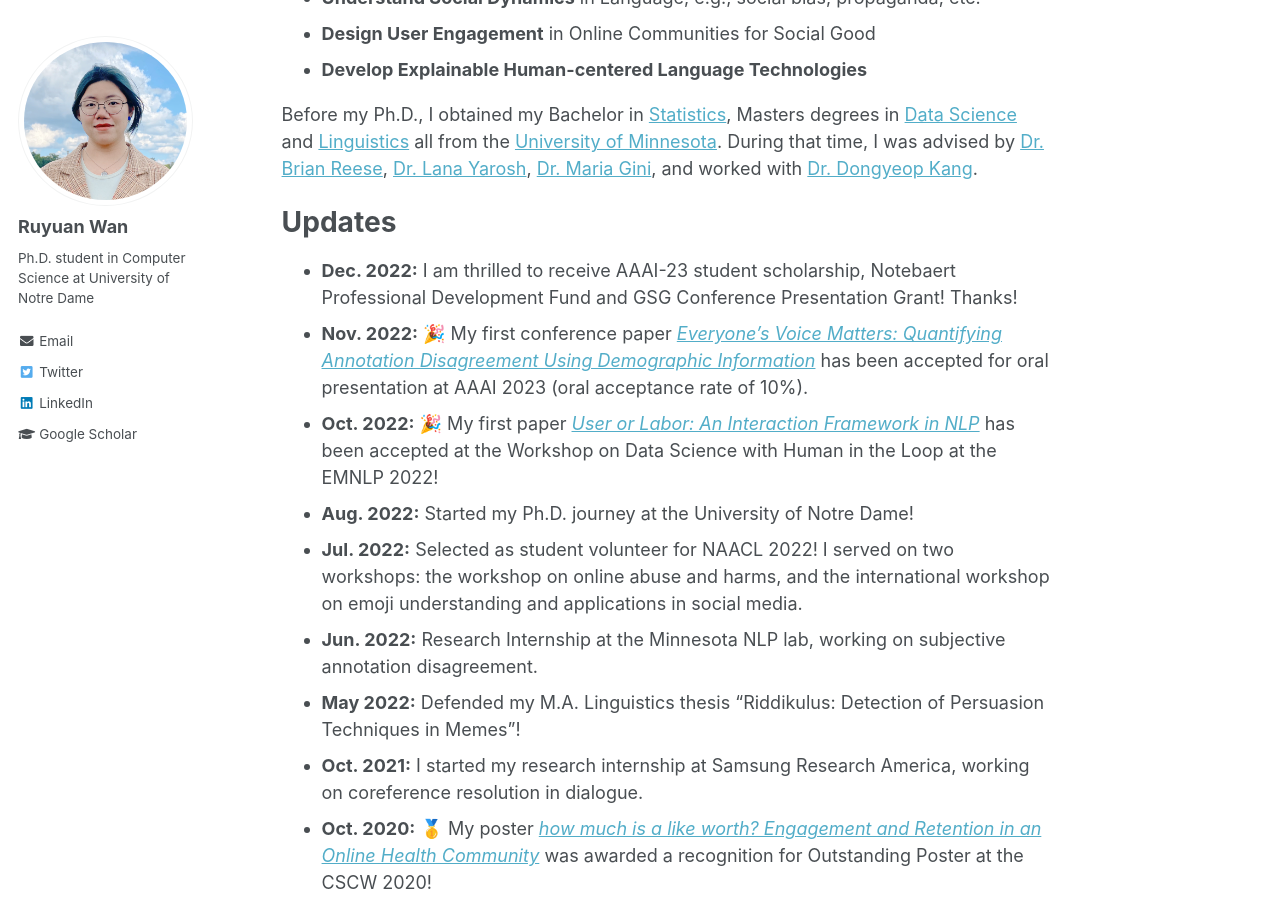
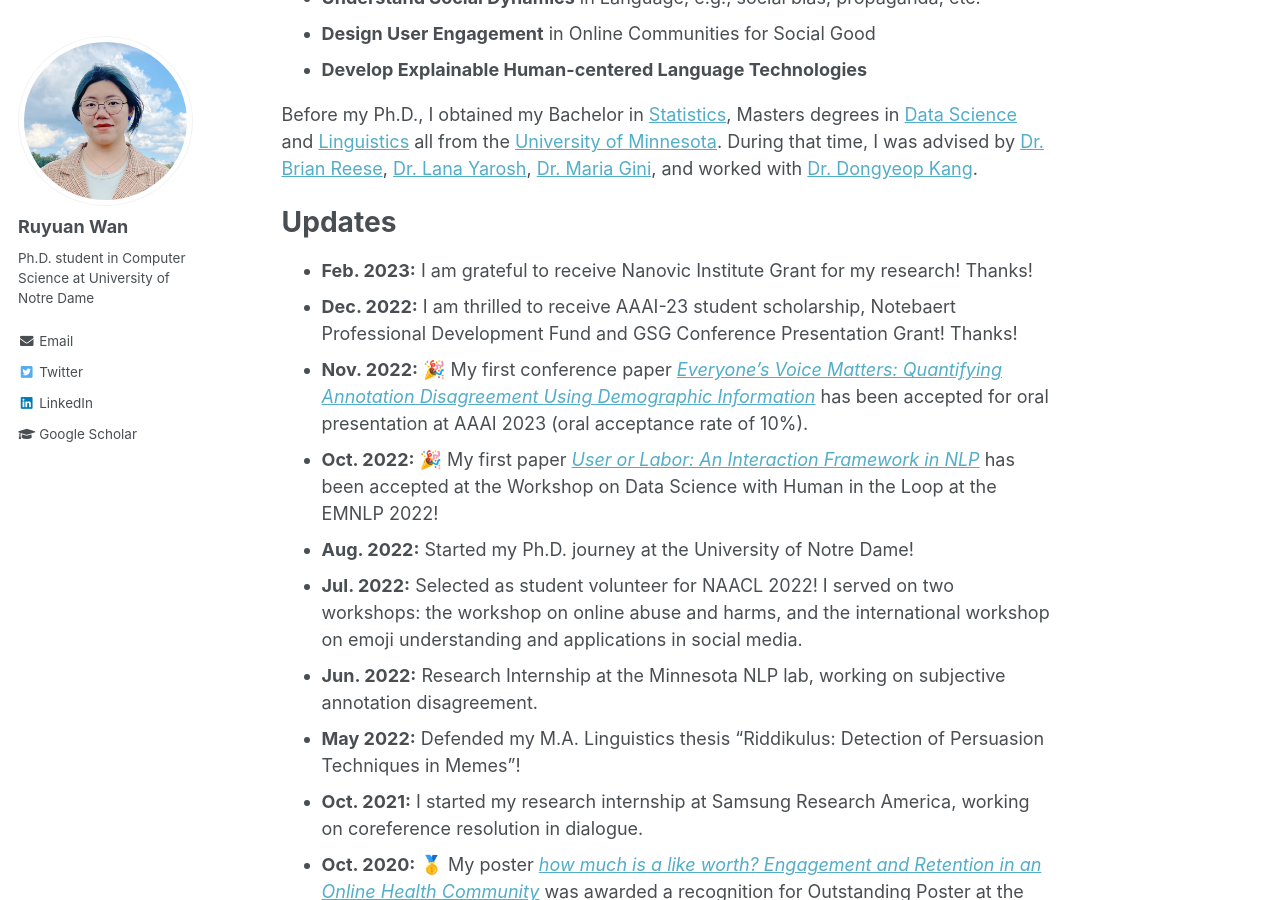
Before and after one commit to RuyuanWan/ruyuanwan.github.io, a Jekyll site: the page built from _pages/about.md, in a window 1280 px wide and 900 px high, scrolled down 380 px. Built offline with Jekyll 4.4.1, drawn with Linux system fonts in a browser that asks for light colours.

Commit message:
Update about.md

```diff
--- a/_pages/about.md
+++ b/_pages/about.md
@@ -25,6 +25,7 @@ Before my Ph.D., I obtained my Bachelor in [Statistics](https://cla.umn.edu/stat
 
 Updates
 ======
+* **Feb. 2023:** I am grateful to receive Nanovic Institute Grant for my research! Thanks!<br/>
 * **Dec. 2022:** I am thrilled to receive AAAI-23 student scholarship, Notebaert Professional Development Fund and GSG Conference Presentation Grant! Thanks!<br/>
 * **Nov. 2022:** 🎉 My first conference paper [*Everyone's Voice Matters: Quantifying Annotation Disagreement Using Demographic Information*](https://arxiv.org/pdf/2301.05036v1.pdf) has been accepted for oral presentation at AAAI 2023 (oral acceptance rate of 10%). <br/>
 * **Oct. 2022:** 🎉 My first paper [*User or Labor: An Interaction Framework in NLP*](https://arxiv.org/abs/2211.01553) has been accepted at the Workshop on Data Science with Human in the Loop at the EMNLP 2022!<br/>
```
